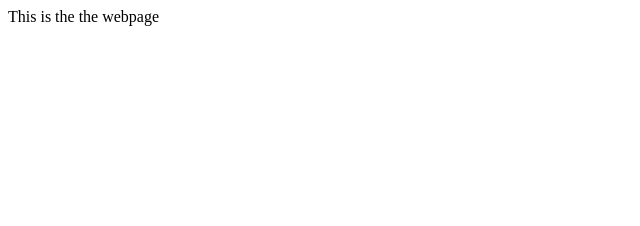
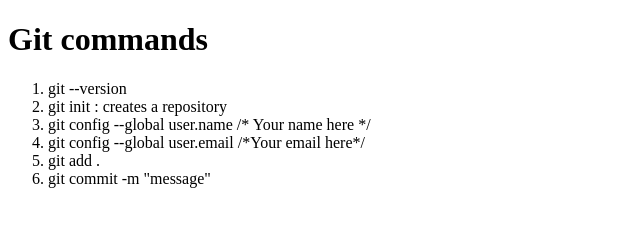
Before and after one commit to swarha22/git-example, a plain HTML site: page index.html in a window 1280 px wide. Shown: the whole page, without its empty margins (0-640 px from the left). Drawn offline with Linux system fonts and the light colour scheme.

Commit message:
second commit

```diff
--- a/index.html
+++ b/index.html
@@ -7,6 +7,14 @@
     <title>Document</title>
 </head>
 <body>
-    This is the the webpage
+    <h1>Git commands</h1>
+    <ol>
+        <li>git --version</li>
+        <li>git init : creates a repository</li>
+        <li>git config --global user.name /* Your name here */</li>
+        <li>git config --global user.email /*Your email here*/</li>
+        <li>git add . </li>
+        <li>git commit -m "message"</li>
+    </ol>
 </body>
 </html>
```
